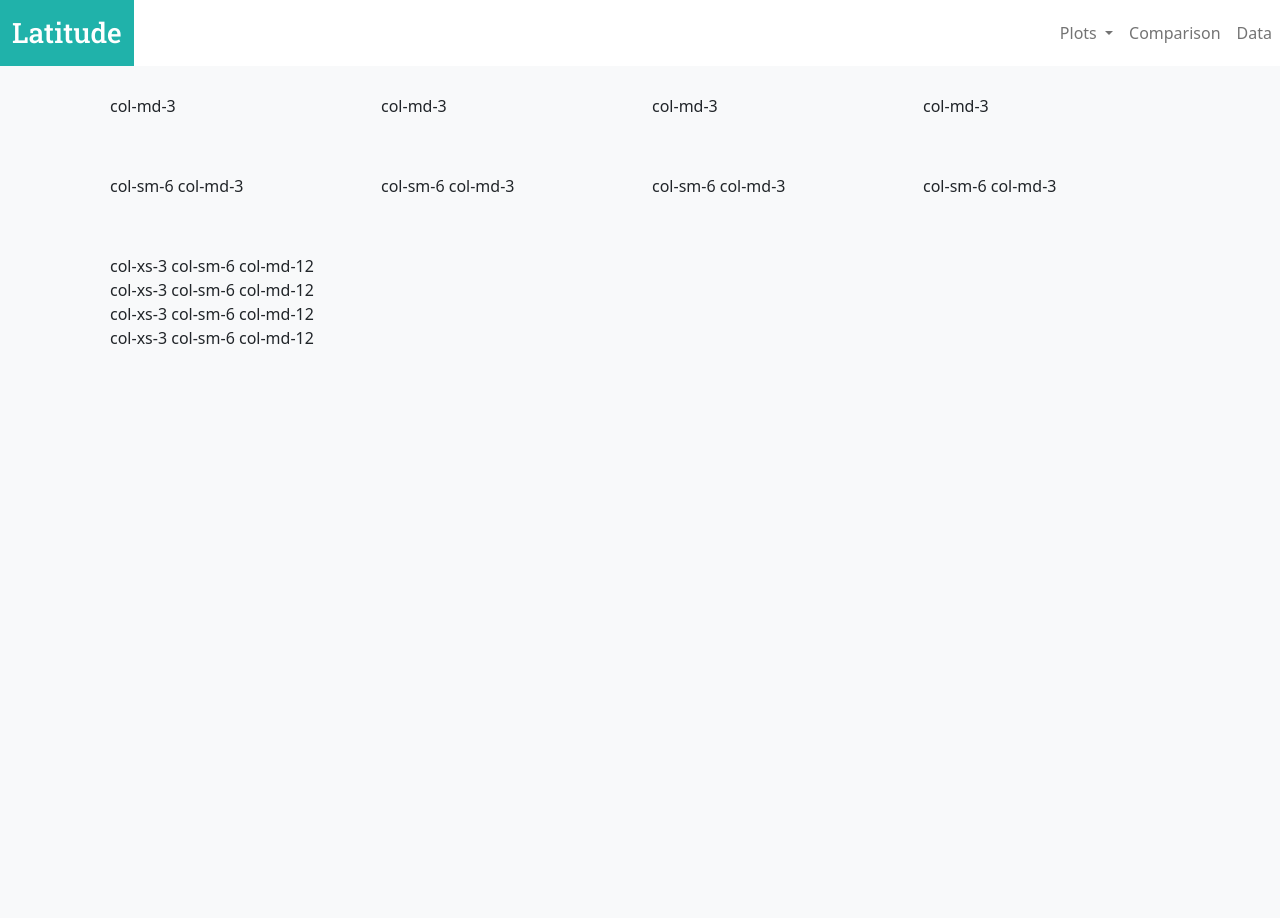
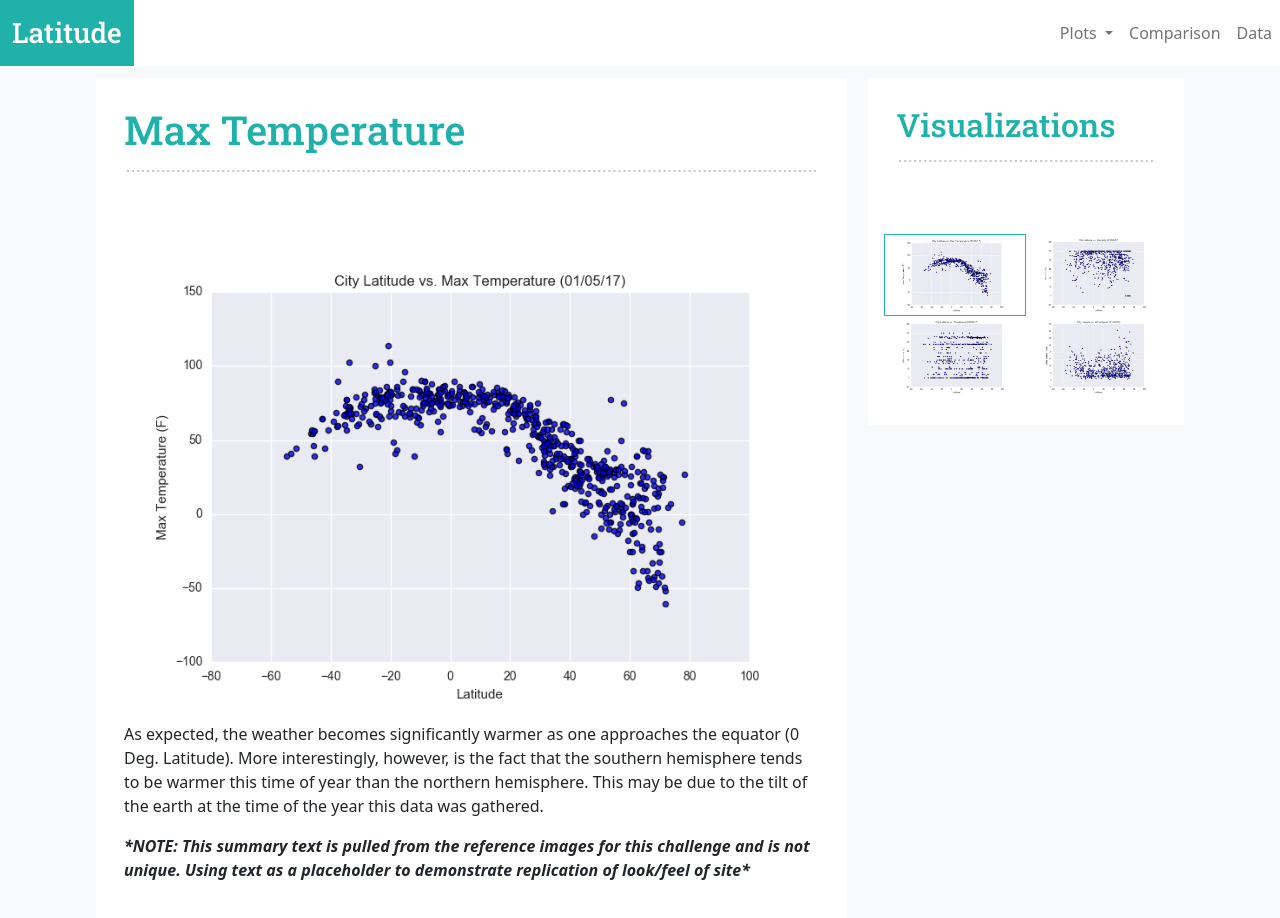
Before and after one commit to jennamurphymcad/Web-Design-Challenge, a plain HTML site: page WebVisualizations/visualization-max-temp.html in a window 1280 px wide. Before the commit the page ends 800 px from the top, so only its background shows below. Drawn offline with nearby package versions, Linux system fonts and the light colour scheme.

Commit message:
html css for the visualization pages

```diff
--- a/WebVisualizations/style.css
+++ b/WebVisualizations/style.css
@@ -41,7 +41,7 @@ main {
     padding-top: .75rem;
 }
 
-div.vis-main-summary {
+div.vis-main-summary, div.max-temp-summary, div.humidity-summary, div.cloud-summary, div.wind-speed-summary {
     width: 69%;
     float: left;
     margin-right: .75rem;
@@ -60,7 +60,7 @@ div.vis-side-navigation img {
     max-width: 100%;
 }
 
-div.comparison-container img {
+div.comparison-container img, div.max-temp-summary img, div.humidity-summary img, div.cloud-summary img, div.wind-speed-summary img {
     max-width: 100%;
 }
 .row {
@@ -95,6 +95,10 @@ table {
     border: 1px solid #f8f9fa;
     max-width: 100%;
 }
+
+div.active-side-nav {
+    border: 1px solid #20b2aa;
+}
 /* end table styling */
 
 /* medium screen queries */
@@ -124,7 +128,7 @@ table {
         color: lightslategray;
     }
 
-    div.vis-main-summary {
+    div.vis-main-summary, div.max-temp-summary, div.humidity-summary, div.cloud-summary, div.wind-speed-summary {
     width: 100%;
     float: none;
     }
--- a/WebVisualizations/visualization-max-temp.html
+++ b/WebVisualizations/visualization-max-temp.html
@@ -48,57 +48,54 @@
         </div>
       </nav>
 
-  <div class="container">
-
-    <!--Normally these medium columns go full wide on small screen sizes-->
+      <main>
+        <div class="container-fluid my-container max-temp-summary">
           <div class="row">
-      <div class="col-md-3">
-        <div class="box skyblue">col-md-3</div>
-      </div>
-      <div class="col-md-3">
-        <div class="box skyblue">col-md-3</div>
-      </div>
-      <div class="col-md-3">
-        <div class="box skyblue">col-md-3</div>
-      </div>
-      <div class="col-md-3">
-        <div class="box skyblue">col-md-3</div>
+            <div class="col-lg-12 col-md-12">
+              <h1>Max Temperature</h1>
+              <hr>
             </div>
           </div>
-
-    <!--These col-md-3 columns go half wide when on a small screen and full on extra small-->
           <div class="row">
-      <div class="col-sm-6 col-md-3">
-        <div class="box purple">col-sm-6 col-md-3</div>
+            <div class="col-lg-12 col-md-12">
+              <img src="assets/images/Fig1.png" alt="Max Temp Fig Example">
             </div>
-      <div class="col-sm-6 col-md-3">
-        <div class="box purple">col-sm-6 col-md-3</div>
-      </div>
-      <div class="col-sm-6 col-md-3">
-        <div class="box purple">col-sm-6 col-md-3</div>
-      </div>
-      <div class="col-sm-6 col-md-3">
-        <div class="box purple">col-sm-6 col-md-3</div>
-      </div>
-    </div>
-<!--
-    These are full wide on a medium screen, half wide on a small screen, 1/4 wide on an extra small screen-->
-    <div class="row">
-      <div class="col-3 col-sm-6 col-md-12">
-        <div class="box red">col-xs-3 col-sm-6 col-md-12</div>
-      </div>
-      <div class="col-3 col-sm-6 col-md-12">
-        <div class="box red">col-xs-3 col-sm-6 col-md-12</div>
-      </div>
-      <div class="col-3 col-sm-6 col-md-12">
-        <div class="box red">col-xs-3 col-sm-6 col-md-12</div>
-      </div>
-      <div class="col-3 col-sm-6 col-md-12">
-        <div class="box red">col-xs-3 col-sm-6 col-md-12</div>
+            <div class="col-lg-12 col-md-12">
+              <p>
+                As expected, the weather becomes significantly warmer as one approaches the equator (0 Deg. Latitude). More interestingly, however, is the fact that the southern hemisphere tends to be warmer this time of year than the northern hemisphere. This may be due to the tilt of the earth at the time of the year this data was gathered.
+              </p>
+              <p style="font-style: italic; font-weight: bold;">
+                *NOTE: This summary text is pulled from the reference images for this challenge and is not unique. Using text as a placeholder to demonstrate replication of look/feel of site*
+              </p>
             </div>
           </div>
         </div>
 
+        <!-- side navigation -->
+        <div class="container-fluid my-container vis-side-navigation">
+          <div class="row">
+            <div class="col-lg-12 col-md-12 col-sm-12">
+              <h2>Visualizations</h2>
+              <hr>
+            </div>
+          </div>
+
+          <div class="row">
+            <div class="col-lg-6 col-md-6 col-sm-3 col-3 active-side-nav">
+              <a href="#"><img src="assets/images/Fig1.png" alt="Fig 1"></a>
+            </div>
+            <div class="col-lg-6 col-md-6 col-sm-3 col-3">
+              <a href="visualization-humidity.html"><img src="assets/images/Fig2.png" alt="Fig 2"></a>
+            </div>
+            <div class="col-lg-6 col-md-6 col-sm-3 col-3">
+              <a href="visualization-cloudiness.html"><img src="assets/images/Fig3.png" alt="Fig 3"></a>
+            </div>
+            <div class="col-lg-6 col-md-6 col-sm-3 col-3">
+              <a href="visualization-wind-speed.html"><img src="assets/images/Fig4.png" alt="Fig 4"></a>
+            </div>
+          </div>
+        </div>
+      </main>
   <script src="https://cdn.jsdelivr.net/npm/bootstrap@5.0.1/dist/js/bootstrap.bundle.min.js" integrity="sha384-gtEjrD/SeCtmISkJkNUaaKMoLD0//ElJ19smozuHV6z3Iehds+3Ulb9Bn9Plx0x4" crossorigin="anonymous"></script>
 
   <!-- <script src="https://code.jquery.com/jquery-3.3.1.slim.min.js" integrity="sha384-q8i/X+965DzO0rT7abK41JStQIAqVgRVzpbzo5smXKp4YfRvH+8abtTE1Pi6jizo" crossorigin="anonymous"></script> -->
```
Also changed, not shown: WebVisualizations/visualization-cloudiness.html (+31 -33 lines), WebVisualizations/visualization-humidity.html (+31 -33 lines), WebVisualizations/visualization-wind-speed.html (+32 -33 lines). Lines whose indentation alone changed are shown as unchanged.
